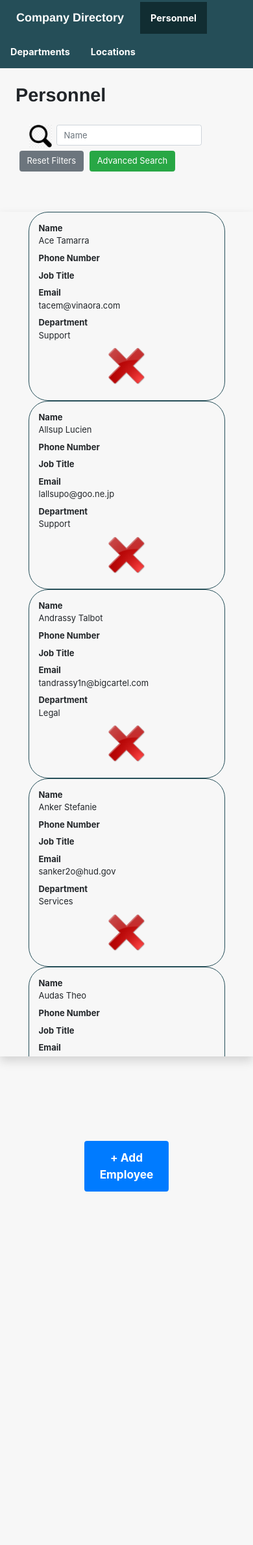
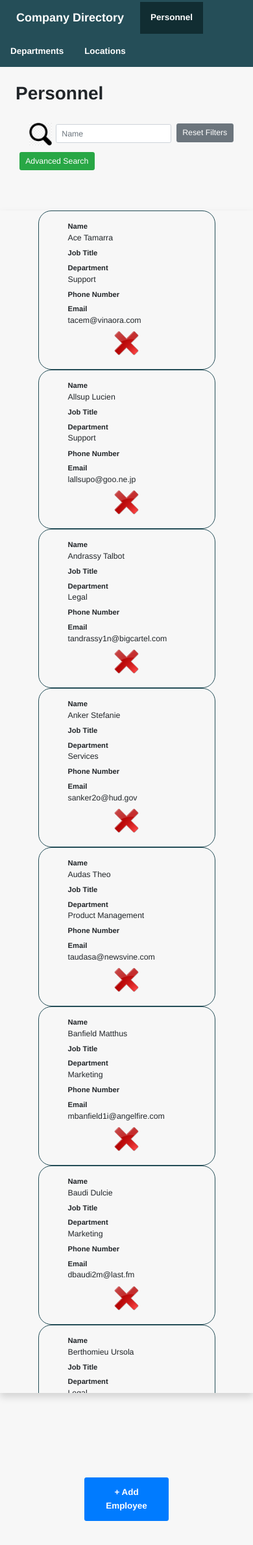
Before and after one commit to fahimhasan3/company-directory, a PHP site: page /companydirectory/ in a window 390 px wide. Shown: the top 2378 px of the page at 65% size. Run offline with PHP 8.4, Linux system fonts and the light colour scheme; data comes from the database, SQL or seed files in the repository; data that the repository does not hold is empty.

Commit message:
boostrap cards
displayed the employees using bootstrap cards.

```diff
--- a/css/index.css
+++ b/css/index.css
@@ -1,15 +1,10 @@
 html {
-    font-family: sans-serif;
     font-size: 0.9em;
-    background-color: #F7F7F7;
-    position:fixed;
-    top:0;
-    bottom:0;
-    left:0;
-    right:0;
 }
 
 body {
+    font-family: sans-serif;
+    font-family: "Helvetica Neue", Helvetica, Arial, sans-serif;
     background-color: #F7F7F7;
     position:fixed;
     top:0;
@@ -96,13 +91,6 @@ li.active {
 
 /* TABLE SECTION */
 
-.deleteImage {
-    height: 60px;
-    cursor: pointer;
-    margin-left: auto;
-    margin-right: auto;
-    display: block;
-}
 
 .deleteImageSmall {
     height: 40px;
@@ -127,13 +115,11 @@ li.active {
 dl {
     padding-top: 15px;
     padding-bottom: 15px;
-    padding-left: 10px;
-    padding-right: 10px;
     margin-bottom: 0;
     border-style: solid;
     border-width: thin;
     border-collapse: collapse;
-    border-radius: 30px;
+    border-radius: 20px;
     border-color: #254E58;
 }
 
@@ -151,6 +137,8 @@ dl:hover {
 #employeesTable, #departmentsTable, #locationsTable {
     margin: 0 auto;
     border-collapse: collapse;
+    display: flex;
+    justify-content: space-evenly;
 }
 
 #employeesTable {
@@ -158,7 +146,7 @@ dl:hover {
 }
 
 #departmentsTable {
-    width: 70%;
+    width: 80%;
 }
 
 #locationsTable {
@@ -224,25 +212,56 @@ th {
 
 /* HEIGHT SCREEN ADJUSTMENTS*/
 
-@media only screen and (max-height: 1080px) {
+@media only screen and (max-height: 1300px) {
+    .tableWrapper {
+        height: 70vh;
+    }
+}
+
+@media only screen and (max-height: 1300px) and (max-width: 593px) {
     .tableWrapper {
         height: 65vh;
     }
 }
 
-@media only screen and (max-height: 880px) {
+
+@media only screen and (max-height: 1210px) {
+    .tableWrapper {
+        height: 65vh;
+    }
+}
+@media only screen and (max-height: 1210px) and (max-width: 593px) {
     .tableWrapper {
         height: 60vh;
     }
 }
 
-@media only screen and (max-height: 750px) {
+
+@media only screen and (max-height: 900px) {
+    .tableWrapper {
+        height: 60vh;
+    }
+}
+@media only screen and (max-height: 900px) and (max-width: 593px) {
+    .tableWrapper {
+        height: 55vh;
+    }
+}
+
+
+@media only screen and (max-height: 780px) {
     .tableWrapper {
         height: 50vh;
     }
 }
+@media only screen and (max-height: 780px) and (max-width: 593px) {
+    .tableWrapper {
+        height: 45vh;
+    }
+}
 
-@media only screen and (max-height: 580px) {
+
+@media only screen and (max-height: 630px) {
     .tableWrapper {
         height: 40vh;
     }
@@ -267,12 +286,26 @@ th {
         justify-content: space-around;
     }
 }
+@media only screen and (max-height: 630px) and (max-width: 593px)  {
+    .tableWrapper {
+        height: 35vh;
+    }
+}
+
 
 @media only screen and (max-height: 480px) {
+    .tableWrapper {
+        height: 35vh;
+    }
+}
+@media only screen and (max-height: 480px) and (max-width: 593px) {
     .tableWrapper {
         height: 30vh;
     }
 }
+
+
+
 
 
 /* WIDTH SCREEN ADJUSTMENTS*/
@@ -283,22 +316,18 @@ th {
         padding-right: 0;
     }
 
-    dd, dt {
-        font-size: 0.9em;
+    html {
+        font-size: 0.8em;
     }
 }
 
 @media only screen and (max-width: 575px) {
-    li {
-        font-size: 1em;
-    }
 
-    h1 {
-        font-size: 2em;
+    html {
+        font-size: 0.7em;
     }
 
     #resetFiltersButton, #advancedSearchButton, #nameFilter {
-        font-size: 0.9em;
         font-weight: normal;
     }
 
@@ -307,36 +336,8 @@ th {
         padding-right: 0;
     }
 
-    dd, dt {
-        font-size: 0.9em;
-    }
-
     #employeesTable, #departmentsTable, #locationsTable {
         width: 70%;
     }
 
-    .tableWrapper {
-        height: 50vh;
-    }
 }
-
-@media only screen and (max-width: 575px)  and (max-height: 760px) {
-
-    .tableWrapper {
-        height: 55vh;
-    }
-}
-
-@media only screen and (max-width: 575px)  and (max-height: 660px) {
-
-    .tableWrapper {
-        height: 50vh;
-    }
-}
-
-@media only screen and (max-width: 575px)  and (max-height: 540px) {
-
-    .tableWrapper {
-        height: 40vh;
-    }
-}
--- a/index.php
+++ b/index.php
@@ -75,7 +75,7 @@
 
     <section id='employeeSection'>
         <div id='employeesTableWrapper' class='tableWrapper shadow'>
-            <div id='employeesTable' >
+            <div id='employeesTable' class='row'>
 
             </div>
         </div>
@@ -191,7 +191,7 @@
 
     <section id='departmentSection'>
         <div class='tableWrapper'>
-            <div id='departmentsTable'>
+            <div id='departmentsTable' class='row'>
 
             </div>
         </div>
@@ -284,7 +284,7 @@
 
     <section id='locationSection'>
         <div class='tableWrapper'>
-            <div id='locationsTable'>
+            <div id='locationsTable' class='row'>
 
             </div>
         </div>
--- a/javascript/index.js
+++ b/javascript/index.js
@@ -109,20 +109,23 @@ function populateDepartmentsTable() {
       let location = allDepartments[index].location;
 
       $('#departmentsTable').append(`
-        <dl class="row" data-id=` + departmentId + ` onclick='openDepartmentModal();'>
+        <dl class="row col-xl-5 col-md-10" data-id=` + departmentId + ` onclick='openDepartmentModal();'>
           <div class='col-sm-10'>
               <div class='row'>
-                <dt class='col-sm-2'>Name</dt>
-                <dd class="col-sm-4">` + name + `</dd>
-                <dt class='col-sm-2'>Location</dt>
-                <dd class="col-sm-4">` + location + `</dd>
+                <div class='col-sm-6'>
+                  <dt class='col-sm-12'>Name</dt>
+                  <dd class="col-sm-12">` + name + `</dd>
+                </div>
+                <div class='col-sm-6'>
+                  <dt class='col-sm-12'>Location</dt>
+                  <dd class="col-sm-12">` + location + `</dd>
+                </div>
               </div>
            </div>
           <div class='col-sm-2'>
             <div class='row'>
               <br />
               <dd class="col-sm-12"><img src="images/delete.png" onclick='deleteDepartment();' alt='delete icon' data-id=` + departmentId + ` class='deleteImageSmall' /></dd>
-              <br />
             </div>
           </div>
       `);
@@ -139,11 +142,11 @@ function populateLocationsTable() {
       let name = allLocations[index].name;
 
       $('#locationsTable').append(`
-        <dl class="row" data-id=` + locationId + ` onclick='openLocationModal();'>
+        <dl class="row col-md-10" data-id=` + locationId + ` onclick='openLocationModal();'>
           <div class='col-sm-10'>
               <div class='row'>
-                <dt class='col-sm-4'>Name</dt>
-                <dd class="col-sm-8">` + name + `</dd>
+                <dt class='col-sm-12'>Name</dt>
+                <dd class="col-sm-12">` + name + `</dd>
               </div>
            </div>
           <div class='col-sm-2'>
@@ -198,7 +201,7 @@ function showLocationTable() {
 
   $('h1').text('Locations');
 
-  $('#searchBarDiv').css('width', '66%');
+  $('#searchBarDiv').css('width', '56%');
 }
 
 function populateDepartments() {
@@ -270,6 +273,7 @@ function showPersonnelTable() {
 }
 
 function populateEmployeesTable() {
+
   $("#employeesTable").empty();
 
   if (employeesData != null) {
@@ -285,28 +289,29 @@ function populateEmployeesTable() {
 
 
       $('#employeesTable').append(`
-        <dl class="row" data-id=` + employeeId + ` onclick='openEmployeeModal();'>
+        <dl class="row col-xl-5 col-lg-10" data-id=` + employeeId + ` onclick='openEmployeeModal();'>
           <div class='col-sm-10'>
               <div class='row'>
-                <dt class='col-sm-2'>Name</dt>
-                <dd class="col-sm-4">` + lastName + ` ` + firstName + `</dd>
-                <dt class='col-sm-2'>Phone Number</dt>
-                <dd class="col-sm-4">` + phoneNumber + `</dd>
-
-                <dt class='col-sm-2'>Job Title</dt>
-                <dd class="col-sm-4">` + jobTitle + `</dd>
-                <dt class='col-sm-2'>Email</dt>
-                <dd class="col-sm-4">` + email + `</dd>
-
-
-                <dt class='col-sm-2'>Department</dt>
-                <dd class="col-sm-4">` + department + `</dd>
+                <div class='col-sm-6'>
+                  <dt class='col-sm-12'>Name</dt>
+                  <dd class="col-sm-12">` + lastName + ` ` + firstName + `</dd>
+                  <dt class='col-sm-12'>Job Title</dt>
+                  <dd class="col-sm-12">` + jobTitle + `</dd>
+                  <dt class='col-sm-12'>Department</dt>
+                  <dd class="col-sm-12">` + department + `</dd>
+                </div>
+                <div class='col-sm-6'>
+                  <dt class='col-sm-12'>Phone Number</dt>
+                  <dd class="col-sm-12">` + phoneNumber + `</dd>
+                  <dt class='col-sm-12'>Email</dt>
+                  <dd class="col-sm-12">` + email + `</dd>
+                </div>
               </div>
            </div>
           <div class='col-sm-2'>
             <div class='row'>
               <br />
-              <dd class="col-sm-12"><img src="images/delete.png" onclick='deleteEmployee();' alt='delete icon' data-id=` + employeeId + ` class='deleteImage' /></dd>
+              <dd class="col-sm-12"><img src="images/delete.png" onclick='deleteEmployee();' alt='delete icon' data-id=` + employeeId + ` class='deleteImageSmall' /></dd>
               <br />
             </div>
           </div>
```
